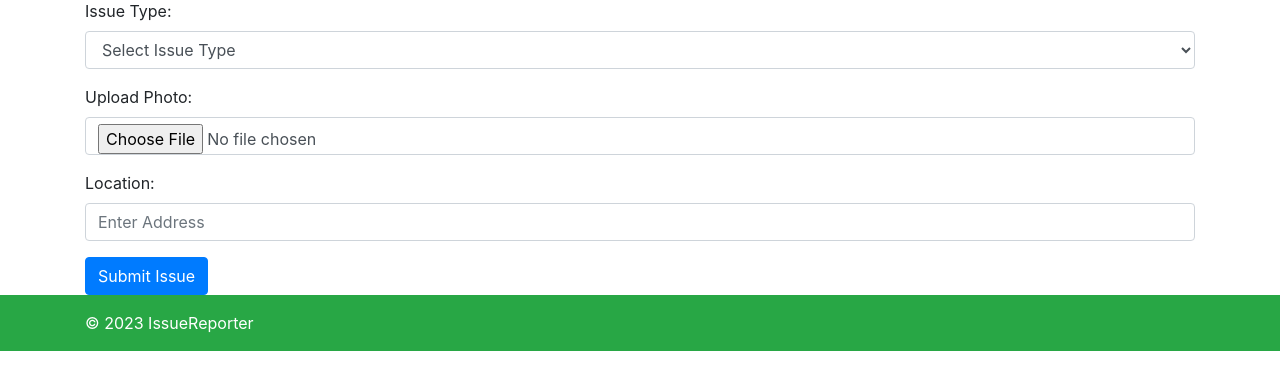
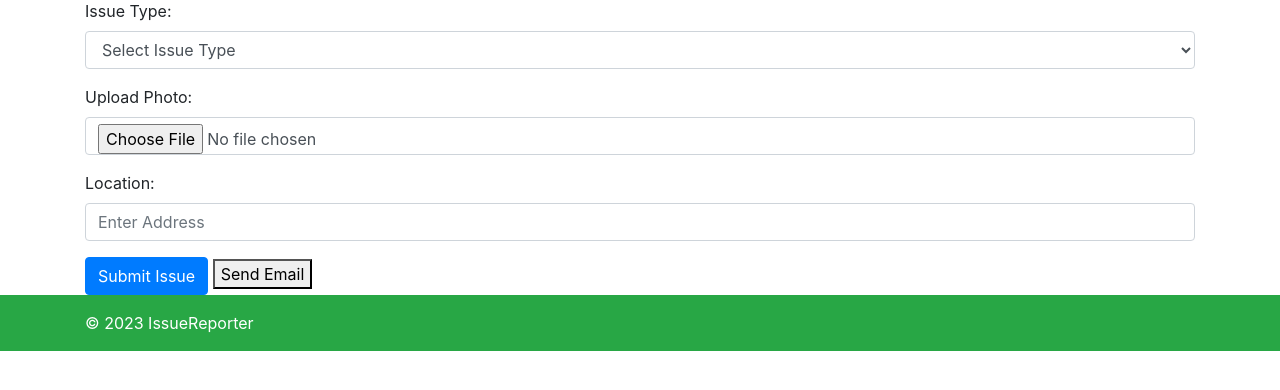
Before and after one commit to chijioke01/robinhood-hackathon, a Flask app: page /report in a window 1280 px wide. Shown: the part 147-537 px from the top of the page. Run offline with Flask 3, Linux system fonts and the light colour scheme; some libraries are stand-ins or nearby versions.

Commit message:
Add a feature to send emails to the authority

```diff
--- a/templates/issue_reporting.html
+++ b/templates/issue_reporting.html
@@ -79,6 +79,9 @@
         <input type="hidden" id="longitude" name="longitude">
 
         <button type="submit" class="btn btn-primary">Submit Issue</button>
+        <a href="mailto:XXX@gov.us?subject=Subject%20of%20the%20Email&body=Body%20of%20the%20email">
+          <button type="button">Send Email</button>
+        </a>
     </form>
 </div>
 
```
